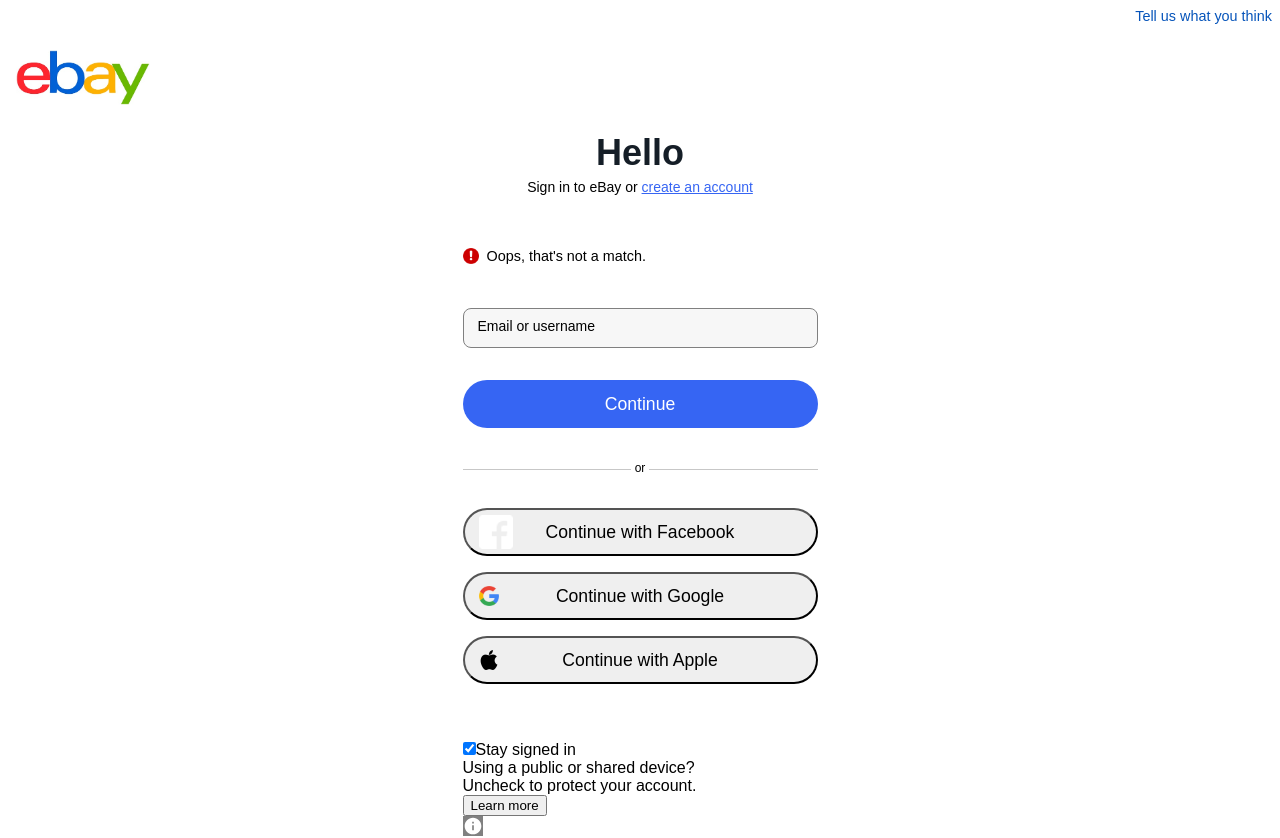
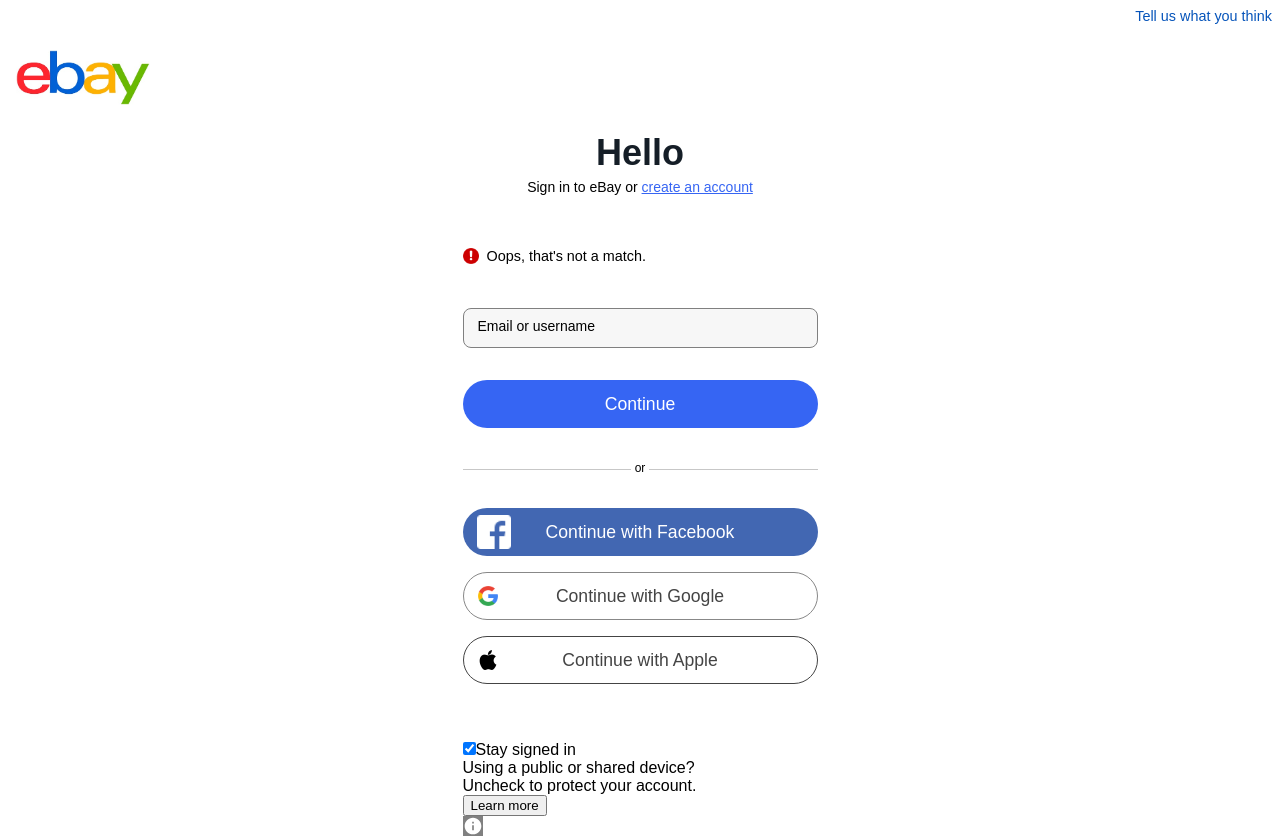
Before and after one commit to cybodt/ebay-clone, a React (Create React App) app: page /signin in a window 1280 px wide. Shown: the top 838 px of the page. Built offline with nearby package versions, Linux system fonts and the light colour scheme.

Commit message:
share code on github

```diff
--- a/src/SignIn.css
+++ b/src/SignIn.css
@@ -133,7 +133,8 @@
 
 .sign-in__continue-btns {
   width: 100%;
-  min-height: 48px;
+  height: 48px;
+  box-sizing: border-box;
   border-radius: 48px;
   font-size: 1.1rem;
 }
@@ -242,14 +243,45 @@
   left: 14px;
 }
 
+.sign-in__fb-btn {
+  border: none;
+  color: #fff;
+  background-color: #4267B2;
+}
+
+.sign-in__fb-btn:hover {
+  background-color: #10299c;
+}
+
 .sign-in__fb-btn>img {
   width: 34px;
+}
+
+.sign-in__google-btn {
+  border: thin solid #888;
+  color: #444;
+  background-color: #fff;
+}
+
+.sign-in__google-btn:hover {
+  background-color: #e4e4e4;
 }
 
 .sign-in__google-btn>img {
   width: 20px;
 }
 
+.sign-in__apple-btn {
+  border: 1px solid;
+  color: #444;
+  background-color: #fff;
+}
+
+.sign-in__apple-btn:hover {
+  border: thin solid #888;
+  background-color: #e4e4e4;
+}
+
 .sign-in__apple-btn>img {
   width: 20px;
 }
```
